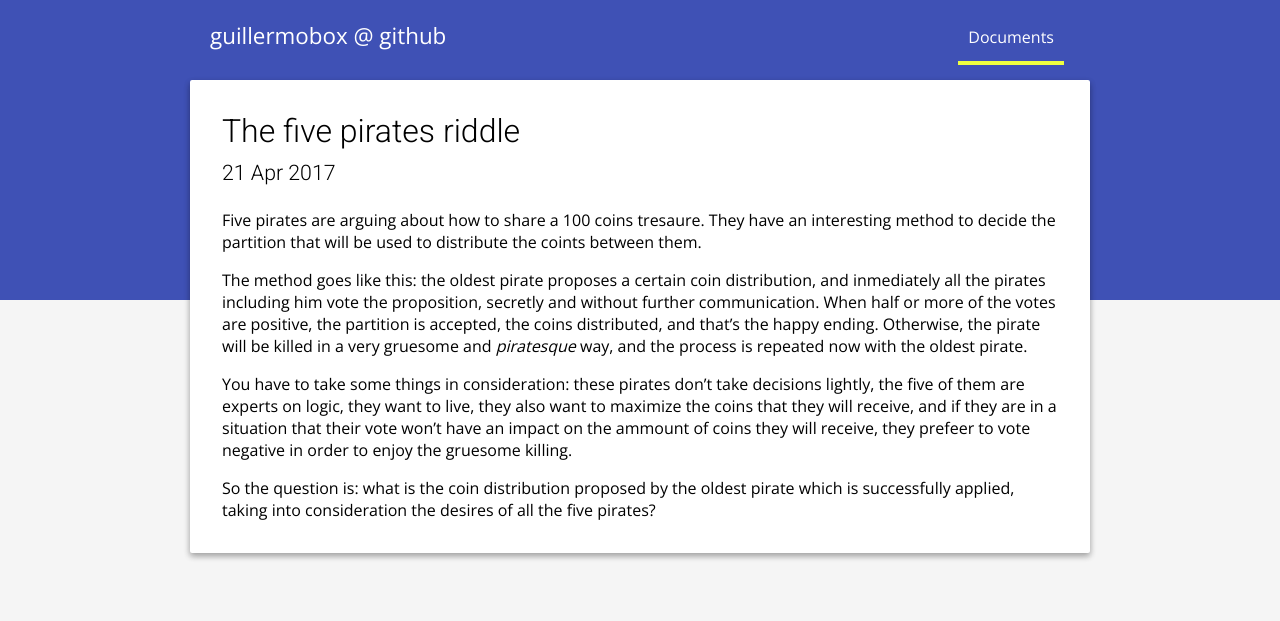
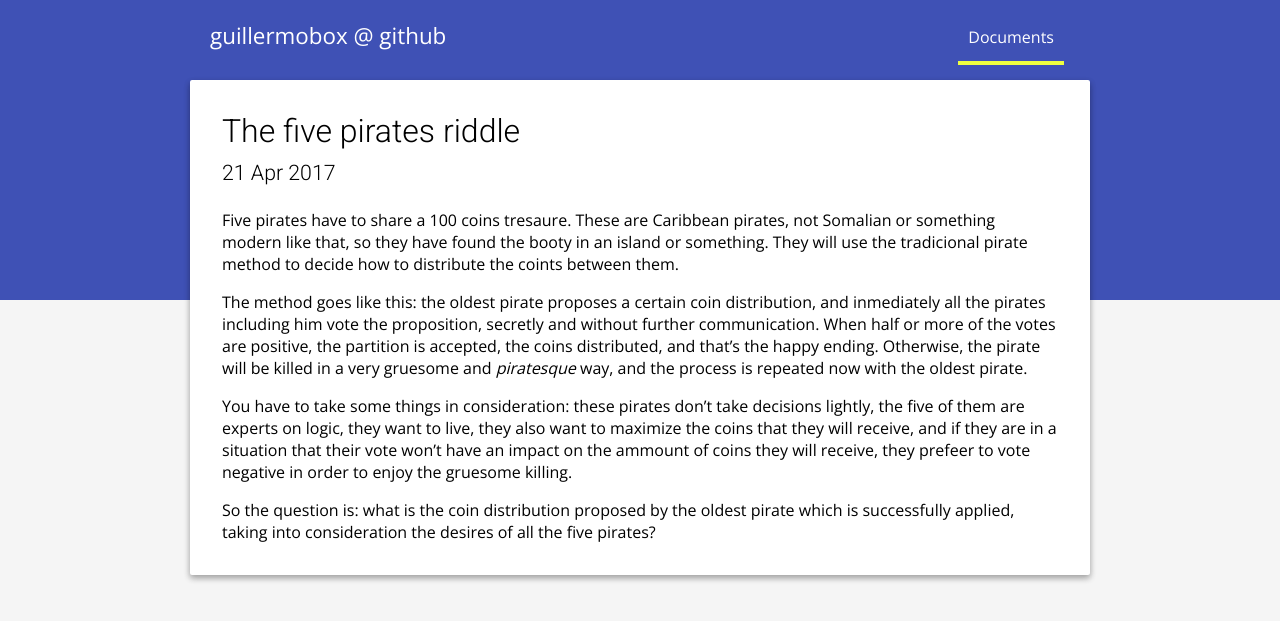
Before and after one commit to guillermobox/guillermobox.github.io, a Jekyll site: the page built from _docs/pirates.md, in a window 1280 px wide. Shown: the top 621 px of the page. Built offline with Jekyll 4.4.1, drawn with Linux system fonts in a browser that asks for light colours.

Commit message:
Even more changes, arr

```diff
--- a/_docs/pirates.md
+++ b/_docs/pirates.md
@@ -4,9 +4,10 @@ title: The five pirates riddle
 date: 21/04/2017
 ---
 
-Five pirates are arguing about how to share a 100 coins tresaure. They have an
-interesting method to decide the partition that will be used to distribute the
-coints between them.
+Five pirates have to share a 100 coins tresaure. These are Caribbean pirates,
+not Somalian or something modern like that, so they have found the booty in an
+island or something. They will use the tradicional pirate method to decide how
+to distribute the coints between them.
 
 The method goes like this: the oldest pirate proposes a certain coin
 distribution, and inmediately all the pirates including him vote the
```
